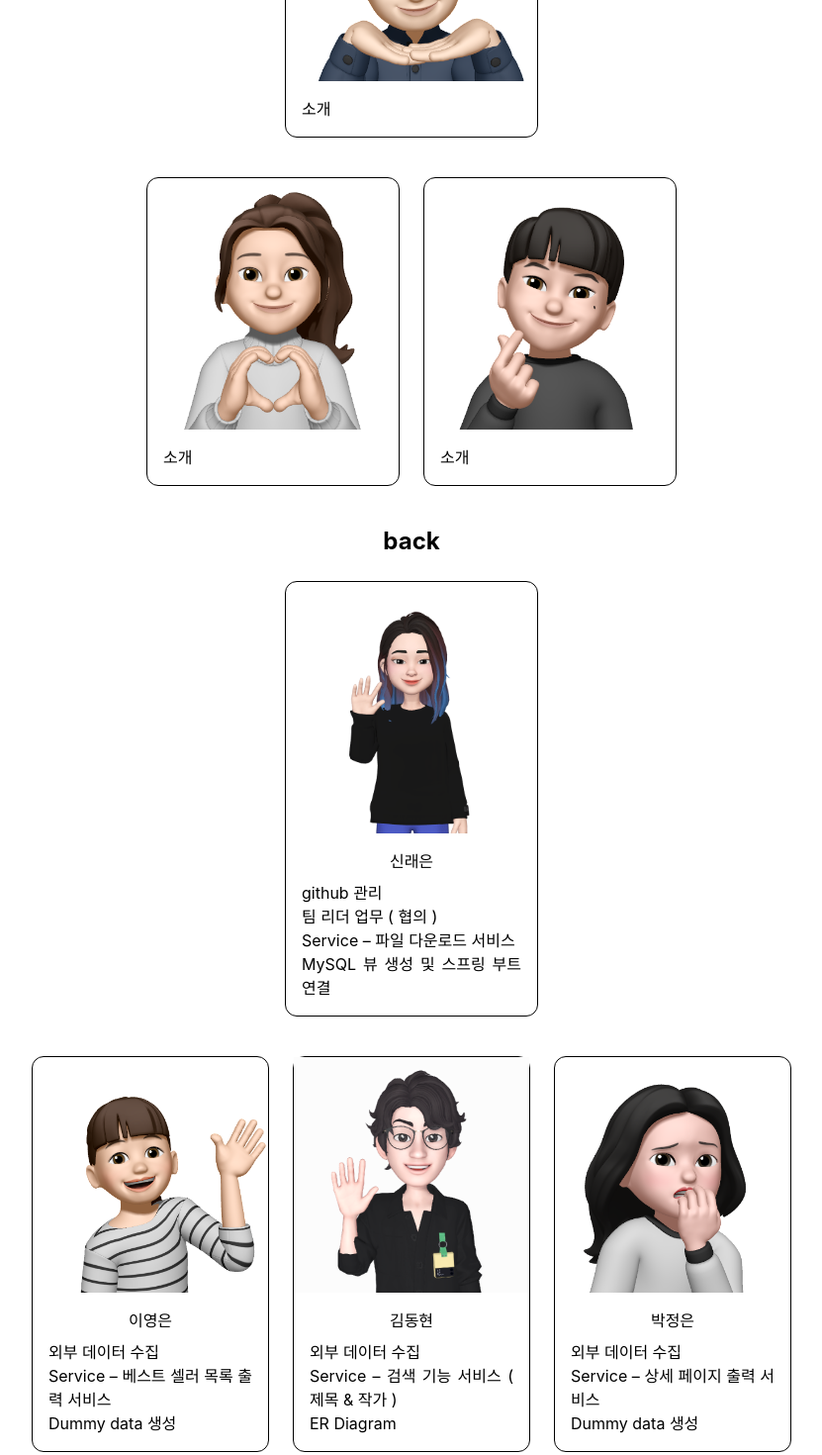
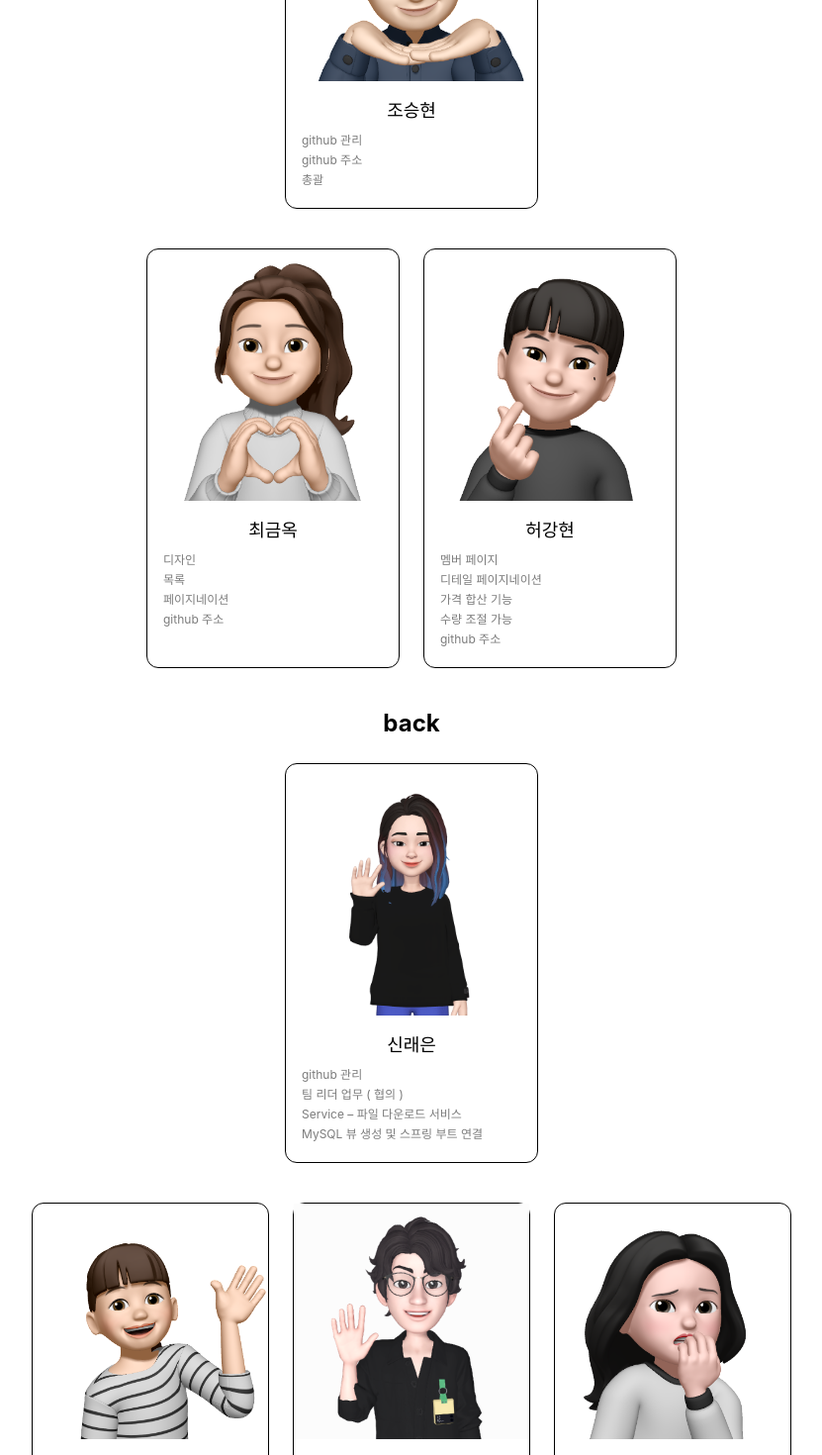
Before and after one commit to tmdgus95/mykyobo, a React (Create React App) app: page /books/member in a window 1280 px wide. Shown: the part 560-2030 px from the top of the page at 99% size, without its empty margins (224-1055 px from the left). Built offline with nearby package versions, Linux system fonts and the light colour scheme.

Commit message:
마무리

```diff
--- a/src/pages/Member.jsx
+++ b/src/pages/Member.jsx
@@ -1,4 +1,5 @@
 import React from "react";
+import { Link } from "react-router-dom";
 
 const Member = () => {
     return (
@@ -9,18 +10,42 @@ const Member = () => {
                 <div className="mb-10">
                     <div className="w-4/12 mx-auto border rounded-xl">
                         <img src="/image/조승현.png" alt="" />
-            <div className="text-justify p-4">소개</div>
+                        <div className="text-justify p-4">
+                            <p className="text-center mb-2 text-lg">조승현</p>
+                            <p className="text-xs mb-1 text-gray">github 관리</p>
+                            <a href="https://github.com/tmdgus95">
+                                <p className="text-xs mb-1 text-gray">github 주소</p>
+                            </a>
+                            <p className="text-xs mb-1 text-gray">총괄</p>
+                        </div>
                     </div>
                 </div>
                 <div>
                     <div className="flex justify-center">
                         <div className="w-4/12 mr-6 border rounded-xl">
                             <img src="/image/최금옥.png" alt="" className="w-full" />
-              <div className="text-justify p-4">소개</div>
+                            <div className="text-justify p-4">
+                                <p className="text-center mb-2 text-lg">최금옥</p>
+                                <p className="text-xs mb-1 text-gray">디자인</p>
+                                <p className="text-xs mb-1 text-gray">목록</p>
+                                <p className="text-xs mb-1 text-gray">페이지네이션</p>
+                                <a href="https://github.com/goldjade">
+                                    <p className="text-xs mb-1 text-gray">github 주소</p>
+                                </a>
+                            </div>
                         </div>
                         <div className="w-4/12 border rounded-xl">
                             <img src="/image/허강현.png" alt="" className="w-full" />
-              <div className="text-justify p-4">소개</div>
+                            <div className="text-justify p-4">
+                                <p className="text-center mb-2 text-lg">허강현</p>
+                                <p className="text-xs mb-1 text-gray">멤버 페이지</p>
+                                <p className="text-xs mb-1 text-gray">디테일 페이지네이션</p>
+                                <p className="text-xs mb-1 text-gray">가격 합산 기능</p>
+                                <p className="text-xs mb-1 text-gray">수량 조절 가능</p>
+                                <a href="https://github.com/GangHyun95">
+                                    <p className="text-xs mb-1 text-gray">github 주소</p>
+                                </a>
+                            </div>
                         </div>
                     </div>
                 </div>
@@ -31,39 +56,47 @@ const Member = () => {
                     <div className="w-4/12 mx-auto border rounded-xl ">
                         <img src="/image/신래은.png" alt="" />
                         <div className=" text-justify p-4">
-              <p className="text-center mb-2">신래은</p>
-              <p>github 관리</p>
-              <p>팀 리더 업무 ( 협의 )</p>
-              <p>Service – 파일 다운로드 서비스</p>
-              <p>MySQL 뷰 생성 및 스프링 부트 연결</p>
+                            <p className="text-center mb-2 text-lg">신래은</p>
+                            <p className="text-xs mb-1 text-gray">github 관리</p>
+                            <p className="text-xs mb-1 text-gray">팀 리더 업무 ( 협의 )</p>
+                            <p className="text-xs mb-1 text-gray">Service – 파일 다운로드 서비스</p>
+                            <p className="text-xs mb-1 text-gray">
+                                MySQL 뷰 생성 및 스프링 부트 연결
+                            </p>
                         </div>
                     </div>
                     <div className="flex justify-center mt-10">
                         <div className="w-4/12 mr-6 border rounded-xl">
                             <img src="/image/이영은.png" alt="" className="w-full" />
                             <div className="text-justify p-4">
-                <p className="text-center mb-2">이영은</p>
-                <p>외부 데이터 수집</p>
-                <p>Service – 베스트 셀러 목록 출력 서비스</p>
-                <p>Dummy data 생성</p>
+                                <p className="text-center mb-2 text-lg">이영은</p>
+                                <p className="text-xs mb-1 text-gray">외부 데이터 수집</p>
+                                <p className="text-xs mb-1 text-gray">
+                                    Service – 베스트 셀러 목록 출력 서비스
+                                </p>
+                                <p className="text-xs mb-1 text-gray">Dummy data 생성</p>
                             </div>
                         </div>
                         <div className="w-4/12 mr-6 border rounded-xl">
                             <img src="/image/김동현.png" alt="" className="w-full" />
                             <div className="text-justify p-4">
-                <p className="text-center mb-2">김동현</p>
-                <p>외부 데이터 수집</p>
-                <p>Service – 검색 기능 서비스 ( 제목 & 작가 )</p>
-                <p>ER Diagram</p>
+                                <p className="text-center mb-2 text-lg ">김동현</p>
+                                <p className="text-xs mb-1 text-gray">외부 데이터 수집</p>
+                                <p className="text-xs mb-1 text-gray">
+                                    Service – 검색 기능 서비스 ( 제목 & 작가 )
+                                </p>
+                                <p className="text-xs mb-1 text-gray">ER Diagram</p>
                             </div>
                         </div>
                         <div className="w-4/12 border rounded-xl">
                             <img src="/image/박정은.png" alt="" className="w-full" />
                             <div className="text-justify p-4">
-                <p className="text-center mb-2">박정은</p>
-                <p>외부 데이터 수집</p>
-                <p>Service – 상세 페이지 출력 서비스</p>
-                <p>Dummy data 생성</p>
+                                <p className="text-center mb-2 text-lg ">박정은</p>
+                                <p className="text-xs mb-1 text-gray">외부 데이터 수집</p>
+                                <p className="text-xs mb-1 text-gray">
+                                    Service – 상세 페이지 출력 서비스
+                                </p>
+                                <p className="text-xs mb-1 text-gray">Dummy data 생성</p>
                             </div>
                         </div>
                     </div>
```
Lines whose indentation alone changed are shown as unchanged.
